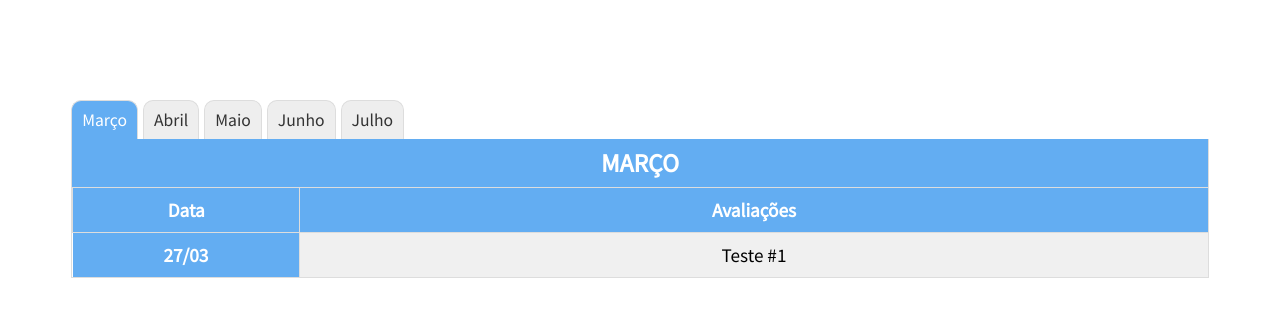
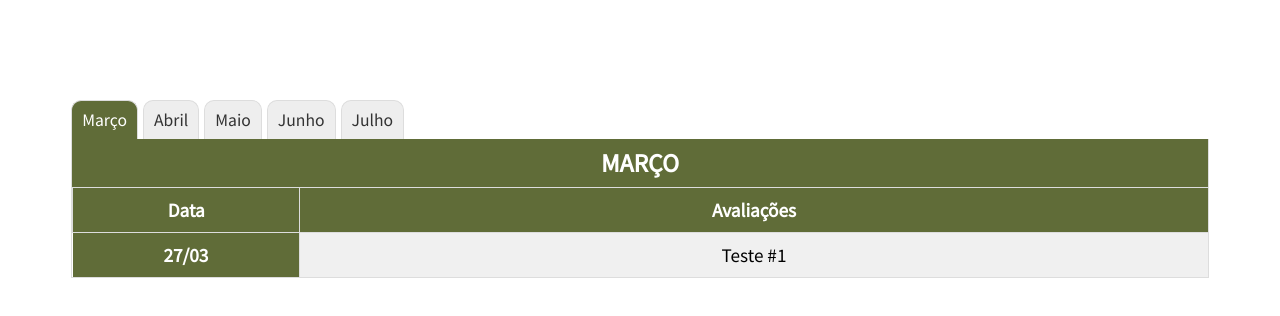
Before and after one commit to ezcostta/EE66A, a plain HTML site: page index.html in a window 1280 px wide. Drawn offline with nearby package versions, Linux system fonts and the light colour scheme.

Commit message:
atualizado o tema do calendário de eletro.

```diff
--- a/style.css
+++ b/style.css
@@ -81,12 +81,12 @@ body {
 }
 
 .tab:hover {
-  background: #63adf2ff;
+  background: #606c38ff;
   color: #fff;
 }
 
 .active-tab {
-  background: #63adf2ff;
+  background: #606c38ff;
   color: #fff;
 }
 
@@ -100,7 +100,7 @@ body {
 /* TABLE STYLING */
 
 .group-table caption {
-  background: #63adf2ff;
+  background: #606c38ff;
   color: #fff;
   padding: 8px;
   font-size: 1.6em;
@@ -109,7 +109,7 @@ body {
 
 .dias {
   color: #fff;
-  background: #63adf2ff;
+  background: #606c38ff;
   /* border-top: 1px solid #ddd; */
   border-collapse: collapse;
   padding: 5px;
@@ -133,7 +133,7 @@ body {
   border-top: none;
   padding: 10px 5px;
   font-weight: normal;
-  background: #63adf2ff;
+  background: #606c38ff;
   color: #fff;
   font-size: 1.5em;
   font-weight: bold;
```
